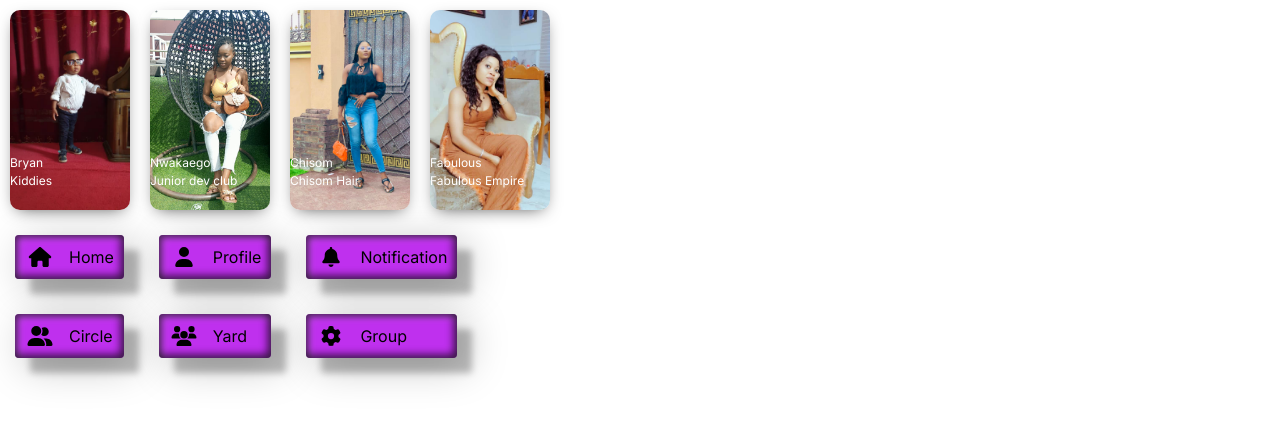
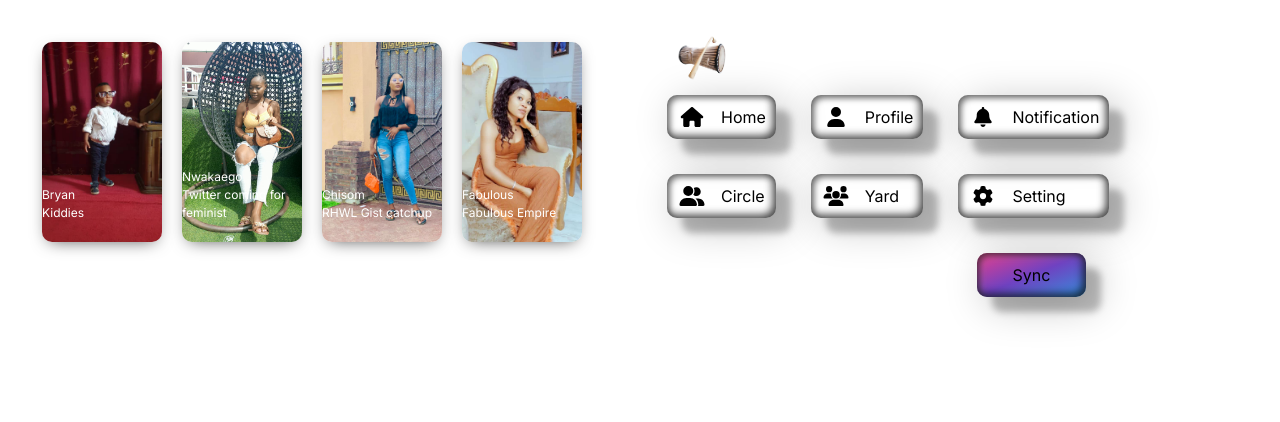
Before and after one commit to Nwakaego-Ego/circle, a Next.js app: page / in a window 1280 px wide. Shown: the top 422 px of the page. Built offline with nearby package versions, Linux system fonts and the light colour scheme.

Commit message:
Changed the color on the explorer button and display flex

```diff
--- a/src/app/component/activity/activity.jsx
+++ b/src/app/component/activity/activity.jsx
@@ -12,13 +12,13 @@ const activity = () => {
       bgImg: "/nwakaego.jpeg",
       image: "/ego.jpeg",
       name: "Nwakaego",
-      title: "Junior dev club",
+      title: "Twitter coming for feminist",
     },
     {
       bgImg: "/chisom.jpeg",
       image: "/chisom.jpeg",
       name: "Chisom",
-      title: "Chisom Hair",
+      title: "RHWL Gist catchup",
     },
     {
       bgImg: "/chika.jpeg",
--- a/src/app/component/dashboard/dashboard.jsx
+++ b/src/app/component/dashboard/dashboard.jsx
@@ -4,7 +4,7 @@ import Explorer from "../explorer/explorer";
 const dashboard = () => {
   return (
     <>
-      <div>
+      <div className="flex p-8">
         <Activity />
         <Explorer />
       </div>
--- a/src/app/component/explorer/explorer.css
+++ b/src/app/component/explorer/explorer.css
@@ -2,6 +2,31 @@
   width: 30px;
   height: 20px;
   margin-right: 8px;
+}
+
+.talking-drum {
+  width: 60px;
+  height: 50px;
+  position: relative;
+  left: 80px;
+}
+
+.btnSync {
+  text-align: center;
+  margin: 15px;
+  padding: 10px;
+  gap: 6px;
+
+  border-radius: 10px;
+  position: relative;
+  left: 310px;
+  /* background-color: #bf30ee; */
+  /* background-color: #6f42c1; */
+  background: linear-gradient(to bottom right, #e83e8c, #6f42c1, #3490dc);
+  box-shadow: 15px 15px 7px rgba(0, 0, 0, 0.25),
+    10px 8px 40px rgba(0, 0, 0, 0.25), inset 3px 3px 6px rgba(0, 0, 0, 0.5),
+    inset 3px 3px 10px rgba(255, 255, 255, 0.2),
+    inset -3px -3px 8px rgba(0, 0, 0, 0.75);
 }
 
 .explorer-container {
@@ -9,7 +34,6 @@
   grid-template-columns: repeat(3, 1fr);
 
   gap: 5px;
-
   max-width: 350px;
 }
 
@@ -19,12 +43,12 @@
   margin: 15px;
   padding: 10px;
   gap: 6px;
-  border-radius: 4px;
+  border-radius: 10px;
   /* color: white; */
 
   /* background: linear-gradient(to bottom right, #3490dc, #6f42c1, #e83e8c); */
   /* background-color: #6f42c1; */
-  background-color: #bf30ee;
+  /* background-color: #bf30ee; */
   box-shadow: 15px 15px 7px rgba(0, 0, 0, 0.25),
     10px 8px 40px rgba(0, 0, 0, 0.25), inset 3px 3px 6px rgba(0, 0, 0, 0.5),
     inset 3px 3px 10px rgba(255, 255, 255, 0.2),
--- a/src/app/component/explorer/explorer.jsx
+++ b/src/app/component/explorer/explorer.jsx
@@ -12,7 +12,14 @@ import "./explorer.css";
 const Explorer = () => {
   return (
     <>
-      <div className="explorer-container">
+      <div>
+        <img
+          src="/talking_drum.png"
+          alt="talking drum"
+          className="talking-drum"
+        />
+      </div>
+      <div className="explorer-container mt-12">
         <div className="explorer-item">
           <FontAwesomeIcon icon={faHome} className="fa" />
           <div>Home</div>
@@ -35,8 +42,9 @@ const Explorer = () => {
         </div>
         <div className="explorer-item">
           <FontAwesomeIcon icon={faGear} className="fa" />
-          <div>Group</div>
+          <div>Setting</div>
         </div>
+        <button className="btnSync">Sync</button>
       </div>
     </>
   );
```
Also changed, not shown: public/talking_drum.png (added).
